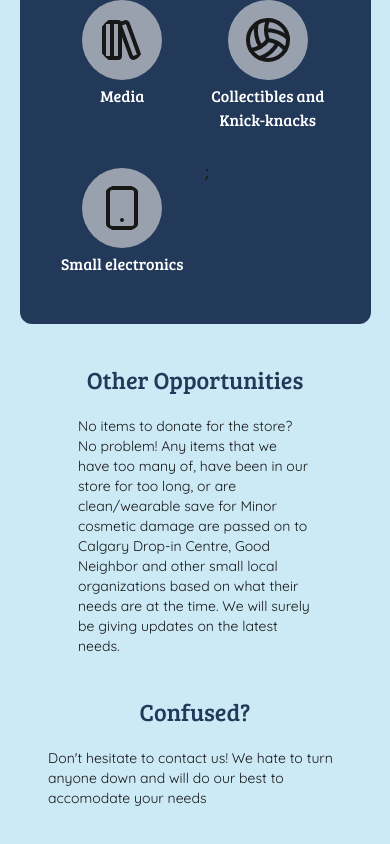
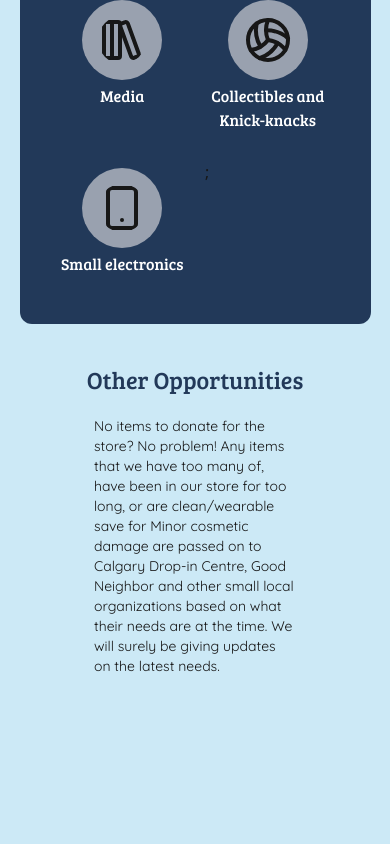
Before and after one commit to Puja304/Humane, a Next.js app: page /donate in a window 390 px wide. Shown: the part 904-1748 px from the top of the page. Built offline with nearby package versions, Linux system fonts and the light colour scheme; a web font is replaced by a local one.

Commit message:
fix: fixed layout issue on mobile again for consistency

```diff
--- a/src/app/donate/page.tsx
+++ b/src/app/donate/page.tsx
@@ -87,11 +87,11 @@ export default function Donate() {
         </div>
         <div className="other-opportunities flex flex-col items-center mb-10 animate-on-scroll">
             <h1 className={` ${bree.className} opportunities-note text-2xl text-main-blue font-bold`}> Other Opportunities</h1>
-            <h3 className={` ${quicksand.className} text-sm md:text-lg w-3/5 mt-5`}>No items to donate for the store? No problem! Any items that we have too many of, have been in our store for too long, or are clean/wearable save for Minor cosmetic damage are passed on to Calgary Drop-in Centre, Good Neighbor and other small local organizations based on what their needs are at the time. We will surely be giving updates on the latest needs.</h3>
+            <h3 className={` ${quicksand.className} text-sm md:text-lg w-3/5 mt-5 px-4`}>No items to donate for the store? No problem! Any items that we have too many of, have been in our store for too long, or are clean/wearable save for Minor cosmetic damage are passed on to Calgary Drop-in Centre, Good Neighbor and other small local organizations based on what their needs are at the time. We will surely be giving updates on the latest needs.</h3>
         </div>
         <div className="donation-note-confused flex flex-col items-center mb-10 animate-on-scroll">
             <h1 className={` ${bree.className} confused-title text-2xl text-main-blue font-bold`}> Confused?</h1>
-            <h3 className={` ${quicksand.className} text-sm md:text-lg mt-5 px-12`}>Don't hesitate to contact us! We hate to turn anyone down and will do our best to accomodate your needs</h3>
+            <h3 className={` ${quicksand.className} text-sm md:text-lg mt-5 px-4`}>Don't hesitate to contact us! We hate to turn anyone down and will do our best to accomodate your needs</h3>
         </div>
         {showFooter && <Footer/>}
         </div>
```
